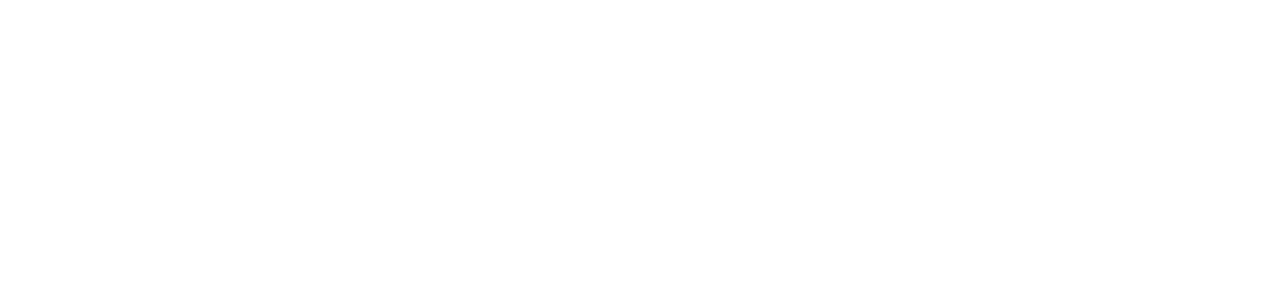
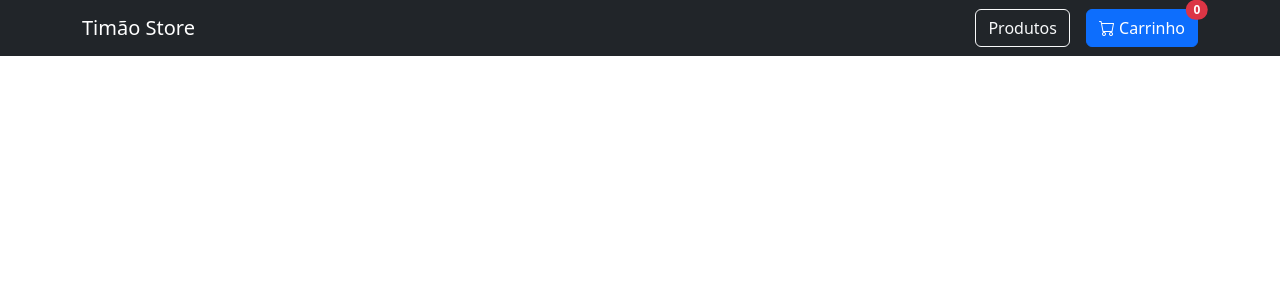
Before and after one commit to italobelem/timao-store, an Angular app: page / in a window 1280 px wide. Shown: the top 300 px of the page. Built offline with nearby package versions, Linux system fonts and the light colour scheme.

Commit message:
feat: Cria header da página

```diff
--- a/src/app/app.component.ts
+++ b/src/app/app.component.ts
@@ -1,13 +1,12 @@
 import { Component } from '@angular/core';
 import { RouterOutlet } from '@angular/router';
+import { HeaderComponent } from './components/header/header.component';
 
 @Component({
   selector: 'app-root',
   standalone: true,
-  imports: [RouterOutlet],
-  templateUrl: './app.component.html',
-  styleUrl: './app.component.css'
+  imports: [RouterOutlet, HeaderComponent],
+  template: `<app-header></app-header><router-outlet></router-outlet>`
 })
 export class AppComponent {
-  title = 'timao-store';
 }
--- /dev/null
+++ b/src/app/components/header/header.component.html
@@ -0,0 +1,14 @@
+<nav class="navbar navbar-expand-lg navbar-dark bg-dark mb-4">
+    <div class="container">
+        <a class="navbar-brand" routerLink="/">Timão Store</a>
+        <div class="d-flex gap-3">
+            <a routerLink="/products" class="btn btn-outline-light">Produtos</a>
+            <a routerLink="/cart" class="btn btn-primary position-relative">
+            <i class="bi bi-cart"></i> Carrinho
+            <span class="position-absolute top-0 start-100 translate-middle badge rounded-pill bg-danger">
+                {{ cartService.totalItems() }}
+            </span>
+            </a>
+        </div>
+    </div>
+</nav>
--- /dev/null
+++ b/src/app/components/header/header.component.ts
@@ -0,0 +1,13 @@
+import { Component, inject } from '@angular/core';
+import { RouterLink } from '@angular/router';
+import { CartService } from '../../services/cart.service';
+
+@Component({
+  selector: 'app-header',
+  standalone: true,
+  imports: [RouterLink],
+  templateUrl: './header.component.html'
+})
+export class HeaderComponent {
+  cartService = inject(CartService);
+}
--- a/src/index.html
+++ b/src/index.html
@@ -2,7 +2,7 @@
 <html lang="en">
 <head>
   <meta charset="utf-8">
-  <title>TimaoStore</title>
+  <title>Timão Store</title>
   <base href="/">
   <meta name="viewport" content="width=device-width, initial-scale=1">
   <link rel="icon" type="image/x-png" href="favicon.png">
```
Also changed, not shown: src/app/components/header/header.component.css (added), 1 other file (tests, documents, lock files or other folders).
